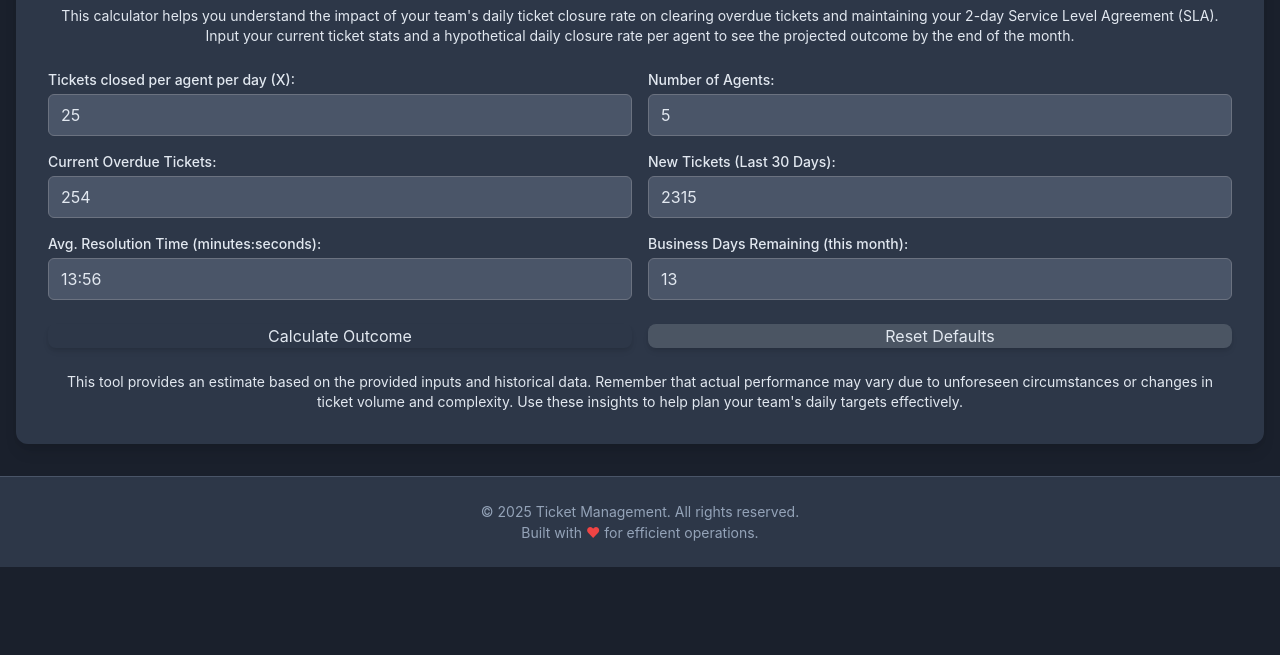
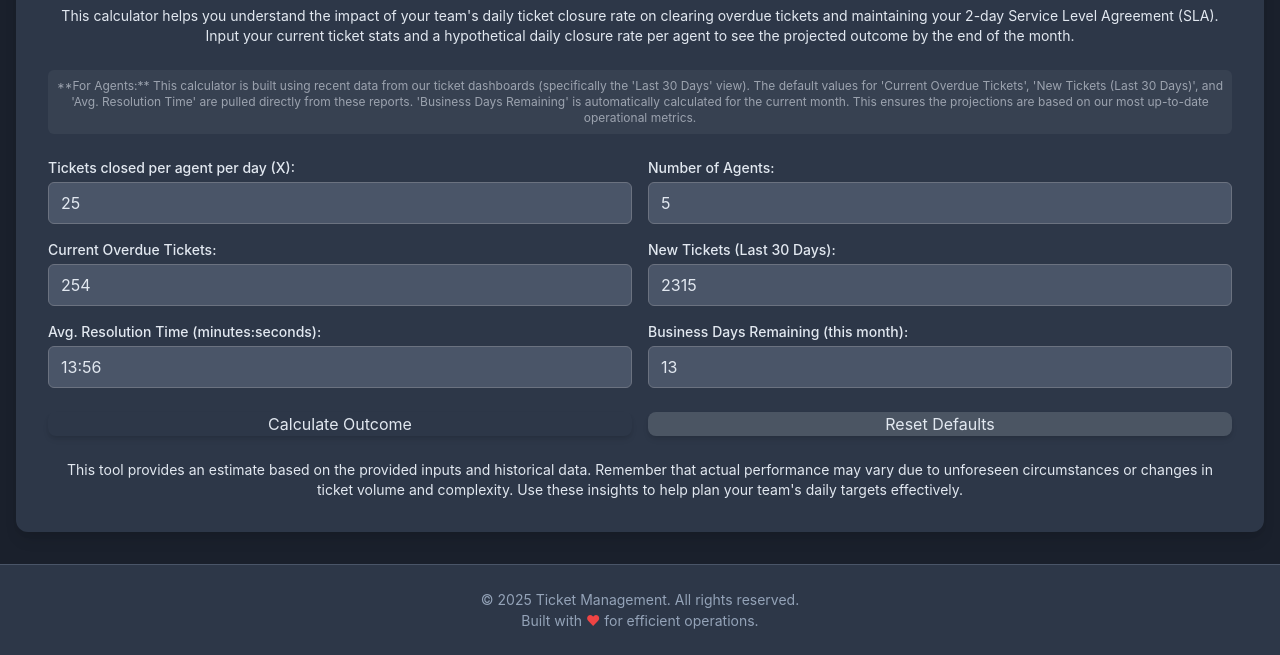
Before and after one commit to juanmackie/ticket_closure_calc, a plain HTML site: page index.html in a window 1280 px wide. Shown: the part 249-904 px from the top of the page. Before the commit the page ends 816 px from the top, so only its background shows below. Drawn offline with nearby package versions, Linux system fonts and the light colour scheme.

Commit message:
Update index.html

```diff
--- a/index.html
+++ b/index.html
@@ -109,6 +109,10 @@
 
             <p class="text-sm text-center mb-6">
                 This calculator helps you understand the impact of your team's daily ticket closure rate on clearing overdue tickets and maintaining your 2-day Service Level Agreement (SLA). Input your current ticket stats and a hypothetical daily closure rate per agent to see the projected outcome by the end of the month.
+            </p>
+
+            <p class="text-xs text-center text-gray-400 mb-6 p-2 rounded-md bg-gray-700">
+                **For Agents:** This calculator is built using recent data from our ticket dashboards (specifically the 'Last 30 Days' view). The default values for 'Current Overdue Tickets', 'New Tickets (Last 30 Days)', and 'Avg. Resolution Time' are pulled directly from these reports. 'Business Days Remaining' is automatically calculated for the current month. This ensures the projections are based on our most up-to-date operational metrics.
             </p>
 
             <div class="grid grid-cols-1 md:grid-cols-2 gap-4 mb-6">
```
